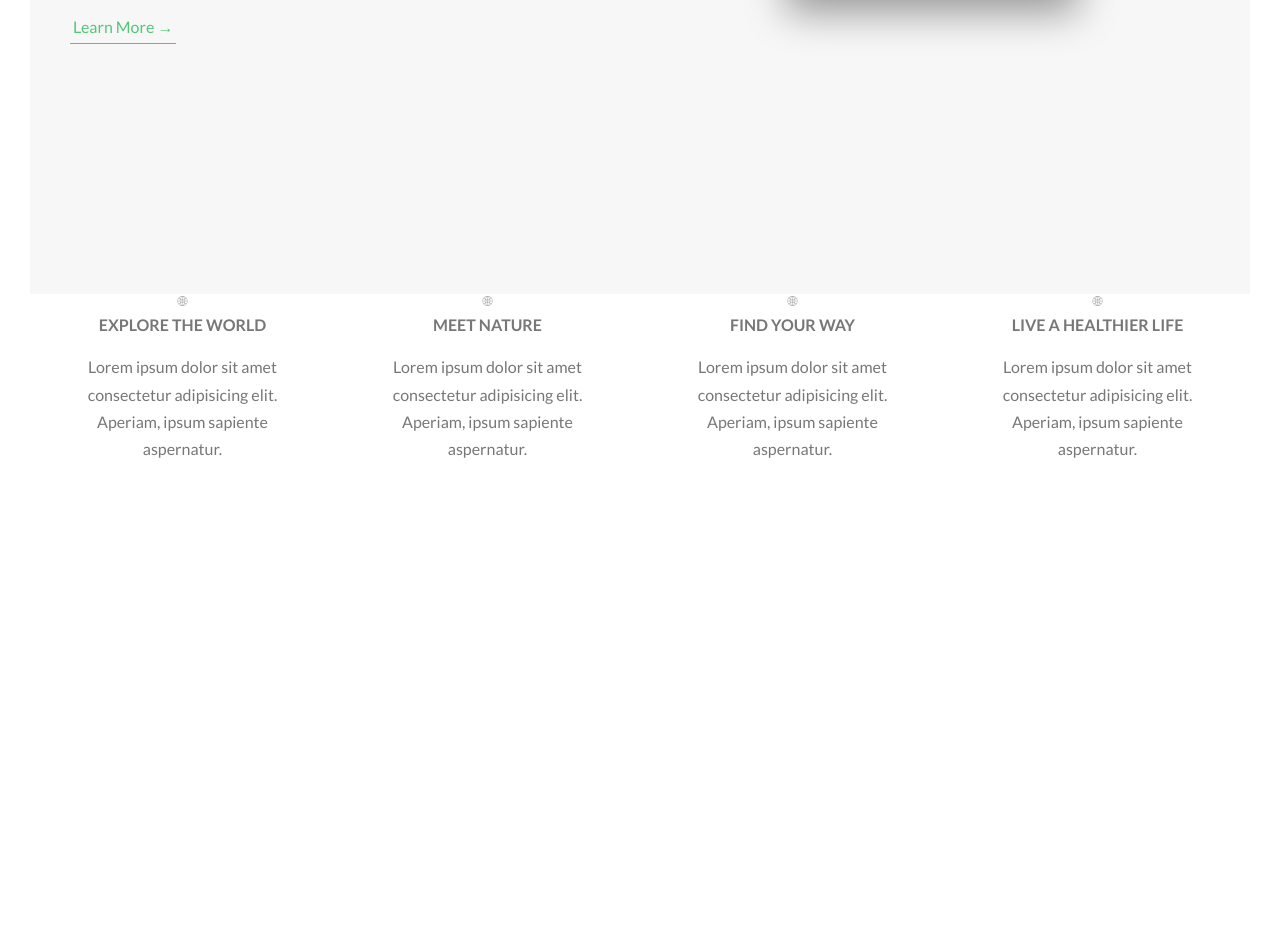
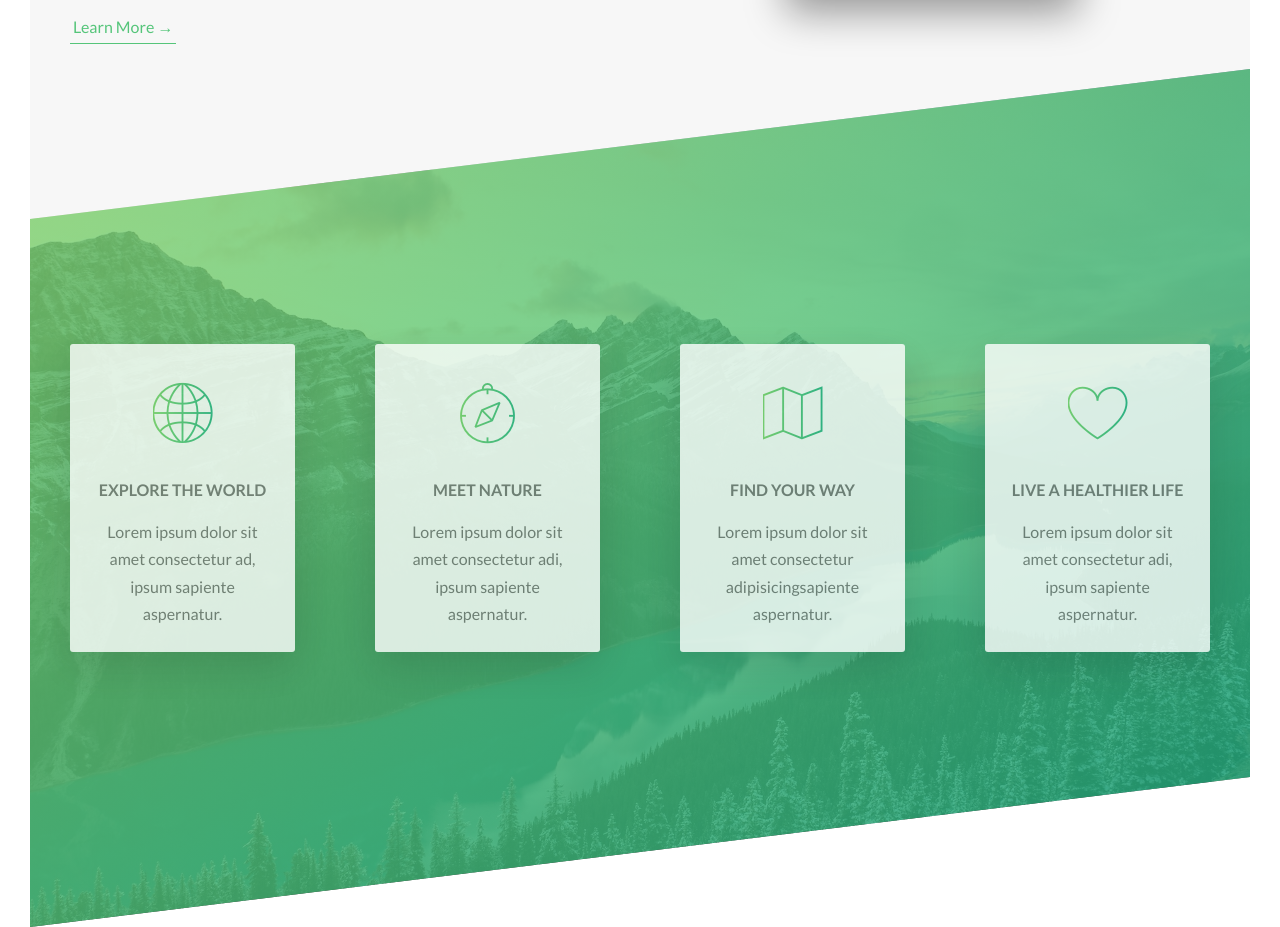
Before and after one commit to ratiarahman/Natours, a website: page index.html in a window 1280 px wide. Shown: the part 1307-2234 px from the top of the page. Before the commit the page ends 1799 px from the top, so only its background shows below. Drawn offline with Linux system fonts and the light colour scheme.

Commit message:
feature section complete

```diff
--- a/index.html
+++ b/index.html
@@ -54,34 +54,34 @@
                 </div>
             </section>
 
-            <section class="feature">
+            <section class="section-feature">
                 <div class="row">
                     <div class="col-1-of-4">
-                        <div class="feature_box u-center">
+                        <div class="feature_box">
                             <i class="icon-basic-world"></i>
                             <h3 class="heading-third u-margin-bottom-small">Explore the world</h3>
-                            <p class="paragraph">Lorem ipsum dolor sit amet consectetur adipisicing elit. Aperiam, ipsum sapiente aspernatur.</p>
+                            <p class="paragraph">Lorem ipsum dolor sit amet consectetur ad, ipsum sapiente aspernatur.</p>
                         </div>
                     </div>
                     <div class="col-1-of-4">
-                        <div class="feature_box u-center">
-                            <i class="icon-basic-world"></i>
+                        <div class="feature_box">
+                            <i class="icon-basic-compass"></i>
                             <h3 class="heading-third u-margin-bottom-small">Meet nature</h3>
-                            <p class="paragraph">Lorem ipsum dolor sit amet consectetur adipisicing elit. Aperiam, ipsum sapiente aspernatur.</p>
+                            <p class="paragraph">Lorem ipsum dolor sit amet consectetur adi, ipsum sapiente aspernatur.</p>
                         </div>
                     </div>
                     <div class="col-1-of-4">
-                        <div class="feature_box u-center">
-                            <i class="icon-basic-world"></i>
+                        <div class="feature_box">
+                            <i class="icon-basic-map"></i>
                             <h3 class="heading-third u-margin-bottom-small">Find your way</h3>
-                            <p class="paragraph">Lorem ipsum dolor sit amet consectetur adipisicing elit. Aperiam, ipsum sapiente aspernatur.</p>
+                            <p class="paragraph">Lorem ipsum dolor sit amet consectetur adipisicingsapiente aspernatur.</p>
                         </div>
                     </div>
                     <div class="col-1-of-4">
-                        <div class="feature_box u-center">
-                            <i class="icon-basic-world"></i>
+                        <div class="feature_box">
+                            <i class="icon-basic-heart"></i>
                             <h3 class="heading-third u-margin-bottom-small">Live a healthier life</h3>
-                            <p class="paragraph">Lorem ipsum dolor sit amet consectetur adipisicing elit. Aperiam, ipsum sapiente aspernatur.</p>
+                            <p class="paragraph">Lorem ipsum dolor sit amet consectetur adi, ipsum sapiente aspernatur.</p>
                         </div>
                     </div>
                 </div>
--- /dev/null
+++ b/sass/components/_feature.scss
@@ -0,0 +1,24 @@
+.feature_box{
+    background-color: $color-white;
+    font-size: 1.5rem;
+    opacity: 0.8;
+    padding: 2.5rem;
+    border-radius: .3rem;
+    text-align: center;
+    box-shadow: 0 1.5rem 4rem rgba($color-black, .15);
+    transition: transform .3s;
+
+    i{
+        font-size: 6rem;
+        margin-bottom: .5rem;
+        display: inline-block;
+        background-image: linear-gradient(to right, $color-primary-light, $color-primary-dark);
+        background-clip: text;
+        -webkit-background-clip: text;
+        color: transparent;
+    }
+
+    &:hover{
+        transform: translateY(-1.5rem) scale(1.03) ;
+    }
+}
--- a/sass/main.scss
+++ b/sass/main.scss
@@ -9,6 +9,7 @@
 @import "base/utilities";
 
 @import "components/button";
+@import "components/feature";
 @import "components/gallery";
 
 @import "layout/grid";
--- a/sass/pages/_home.scss
+++ b/sass/pages/_home.scss
@@ -3,3 +3,21 @@
     padding: 25rem 0;
     margin-top: -20vh;
 }
+
+.section-feature{
+    padding: 20rem 0;
+    background-image: linear-gradient(
+        to right bottom,
+        rgba($color-primary-light,0.8),
+        rgba($color-primary-dark,0.8)) ,
+    url("../img/nat-4.jpg");
+    background-size: cover;
+    transform: skewY(-7deg);
+    margin-top: -15rem;
+
+    // clip-path: polygon(0 30%, 100% 0, 100% 73%, 0 100%);
+
+    & > *{
+        transform: skewY(7deg);
+    }
+}
```
Also changed, not shown: css/style.css.
